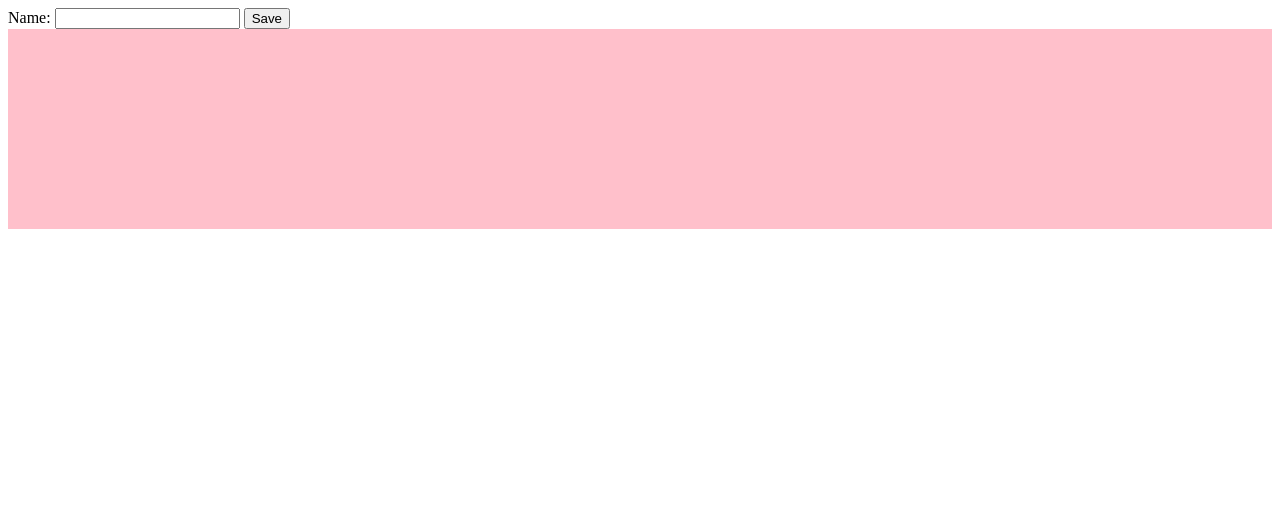
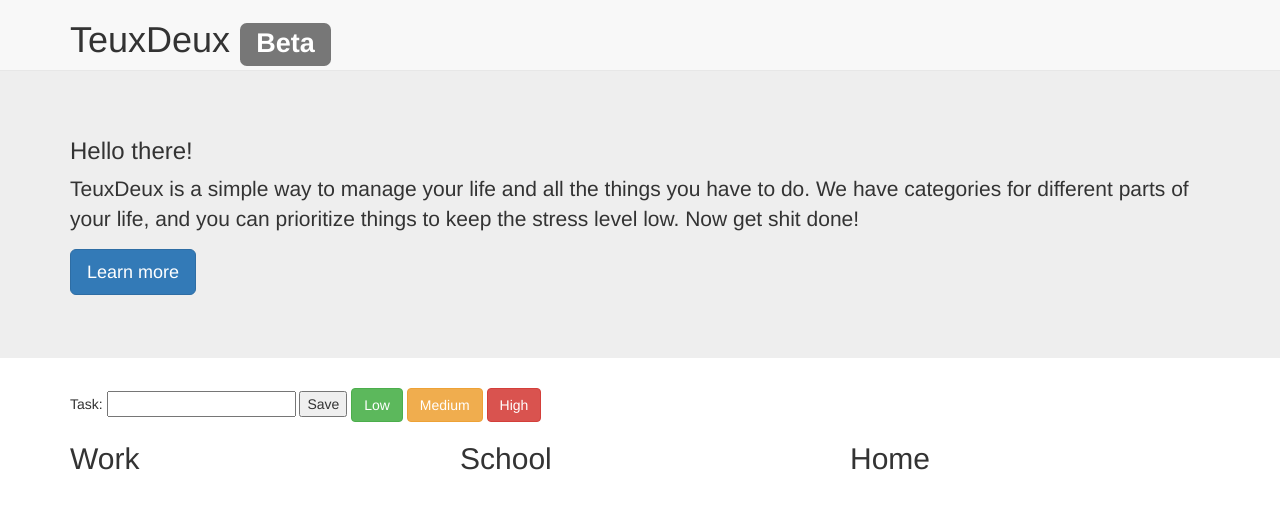
Before and after one commit to simonrai/todo-list-jquery, a plain HTML site: page index.html in a window 1280 px wide. Drawn offline with nearby package versions, Linux system fonts and the light colour scheme.

Commit message:
added bootsrap elements and basic structure

```diff
--- a/index.html
+++ b/index.html
@@ -1,21 +1,55 @@
 <!DOCTYPE html>
-<html>
+<html lang="en">
   <head>
 
-	<title>Teux Deux List</title>
+    <meta charset="utf-8">
+    <meta http-equiv="X-UA-Compatible" content="IE=edge">
+    <meta name="viewport" content="width=device-width, initial-scale=1">
 
-	<script src="//ajax.googleapis.com/ajax/libs/jquery/1.11.0/jquery.min.js"></script>
+    <title>TeuxDeux</title>
+
+    <link rel="stylesheet" href="http://netdna.bootstrapcdn.com/bootstrap/3.1.1/css/bootstrap.min.css">
+    <script src="http://ajax.googleapis.com/ajax/libs/jquery/1.11.0/jquery.min.js"></script>
     <script type="text/javascript" src="js.js" ></script>
-	<link rel="stylesheet" type="text/css" href="style.css">
 
   </head>
 
   <body>
+  	<div class="navbar">
+			<nav class="navbar navbar-default navbar-fixed-top" role="navigation">
 
-Name: <input type="text" name="full-name" id="full-name">
+  	<div class="container">
+    	<h1>TeuxDeux <span class="label label-default">Beta</span></h1>
+  	</div>
+		</nav>
+		</div>
+
+		<div class="jumbotron">
+  	<div class="container">
+      <h3>Hello there!</h3>
+  		<p>TeuxDeux is a simple way to manage your life and all the things you have to do. We have categories for different parts of your life, and you can prioritize things to keep the stress level low. Now get shit done!</p>
+  		<p><a class="btn btn-primary btn-lg" role="button">Learn more</a></p>
+  	</div>
+		</div>
+
+		<div class="container">
+
+		<div>
+
+		Task: <input type="text" name="full-name" id="full-name">
     <input type="submit" value="Save" id="save-btn">
 
-<div id="output">
+		<button type="button" class="btn btn-success">Low</button>
+    <button type="button" class="btn btn-warning">Medium</button>
+    <button type="button" class="btn btn-danger">High</button>
+
+    </div>
+
+    <div class="row">
+    <div class="col-md-4"><h2>Work</h2></div>
+    <div class="col-md-4"><h2>School</h2></div>
+    <div class="col-md-4"><h2>Home</h2></div>
+    </div>
 
     </div>
 
```
Also changed, not shown: js.js (+5 -5 lines), 1 other file. Lines whose indentation alone changed are shown as unchanged.
